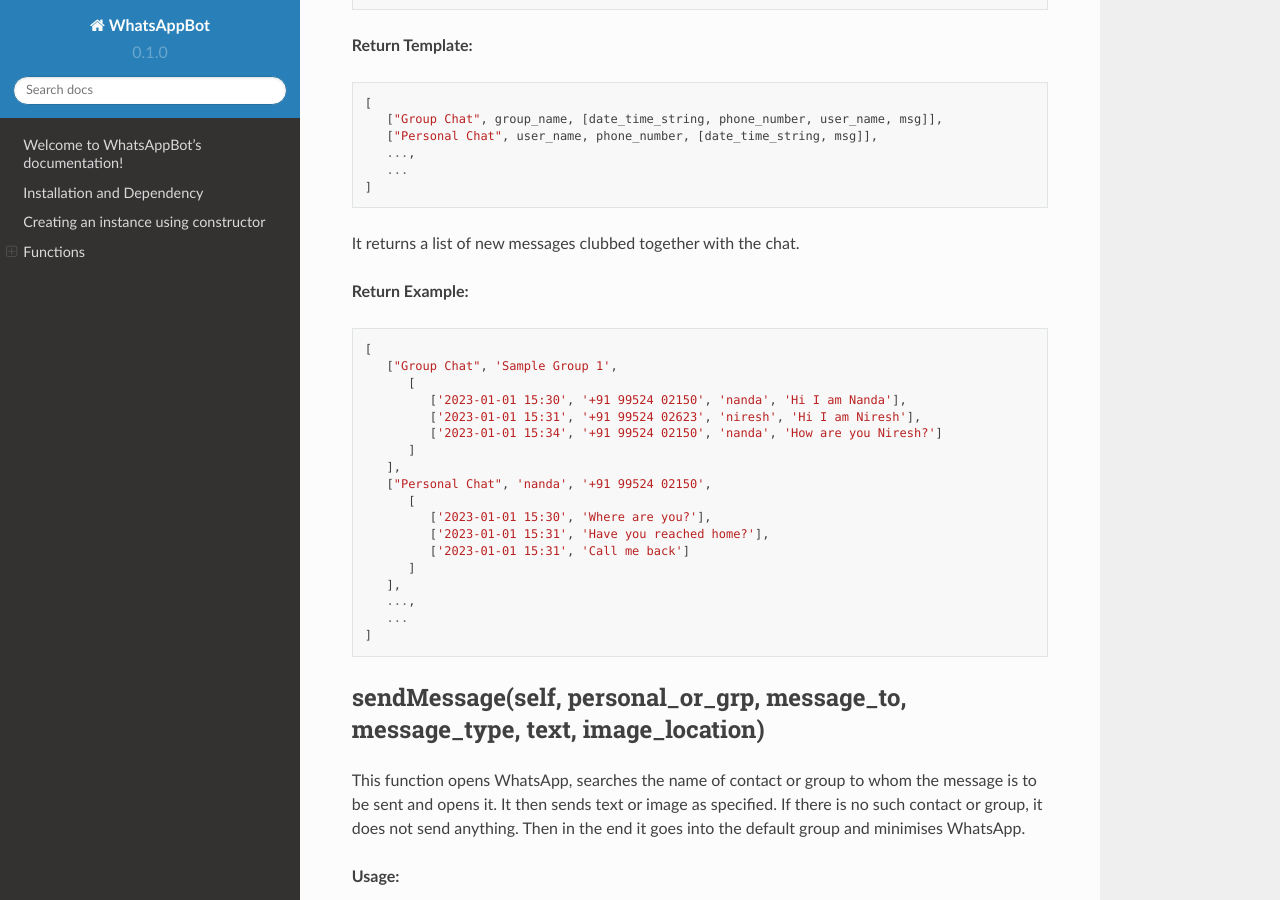
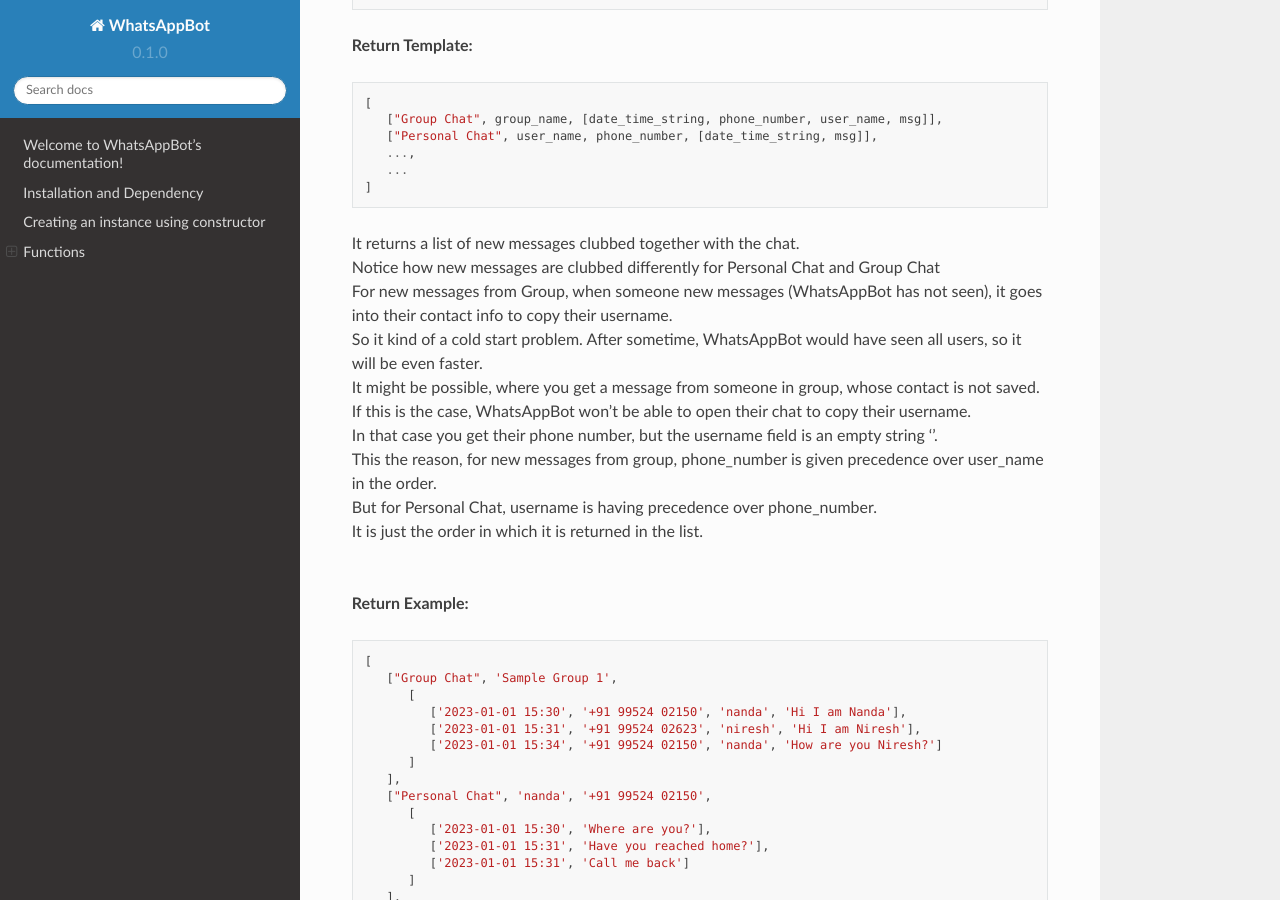
Before and after one commit to ArvindR07/WhatsAppBotDocs, a Sphinx documentation site: the page built from docs/source/index.rst, in a window 1280 px wide and 900 px high, scrolled down 4122 px. Built offline with Sphinx 7.4.7 and the Read the Docs theme 2.0.0, drawn with Linux system fonts in a browser that asks for light colours.

Commit message:
Update index.rst

```diff
--- a/docs/source/index.rst
+++ b/docs/source/index.rst
@@ -177,7 +177,17 @@
       ...
    ]
 
-It returns a list of new messages clubbed together with the chat.
+| It returns a list of new messages clubbed together with the chat.
+| Notice how new messages are clubbed differently for Personal Chat and Group Chat
+| For new messages from Group, when someone new messages (WhatsAppBot has not seen), it goes into their contact info to copy their username.
+| So it kind of a cold start problem. After sometime, WhatsAppBot would have seen all users, so it will be even faster.
+| It might be possible, where you get a message from someone in group, whose contact is not saved.
+| If this is the case, WhatsAppBot won't be able to open their chat to copy their username.
+| In that case you get their phone number, but the username field is an empty string ''.
+| This the reason, for new messages from group, phone_number is given precedence over user_name in the order.
+| But for Personal Chat, username is having precedence over phone_number.
+| It is just the order in which it is returned in the list.
+|
 
 
 **Return Example:**
```
